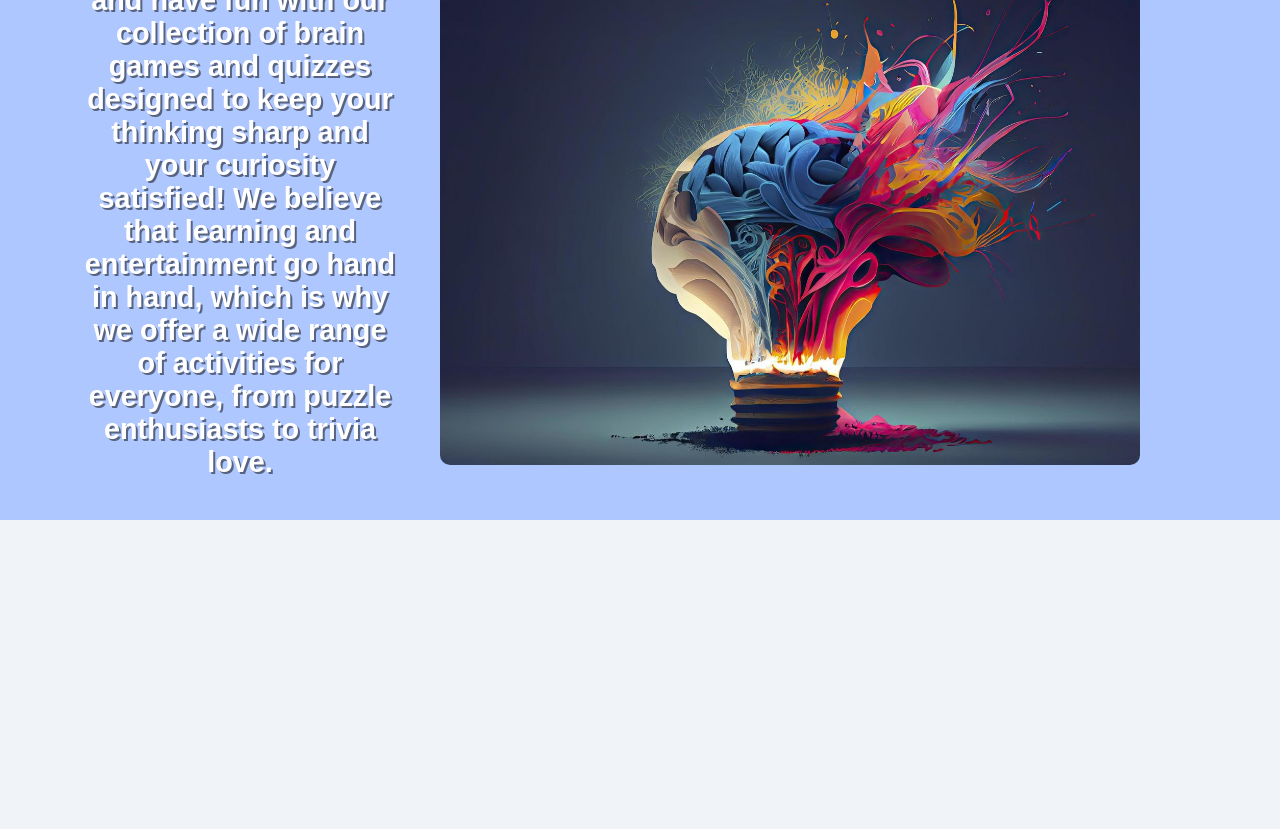
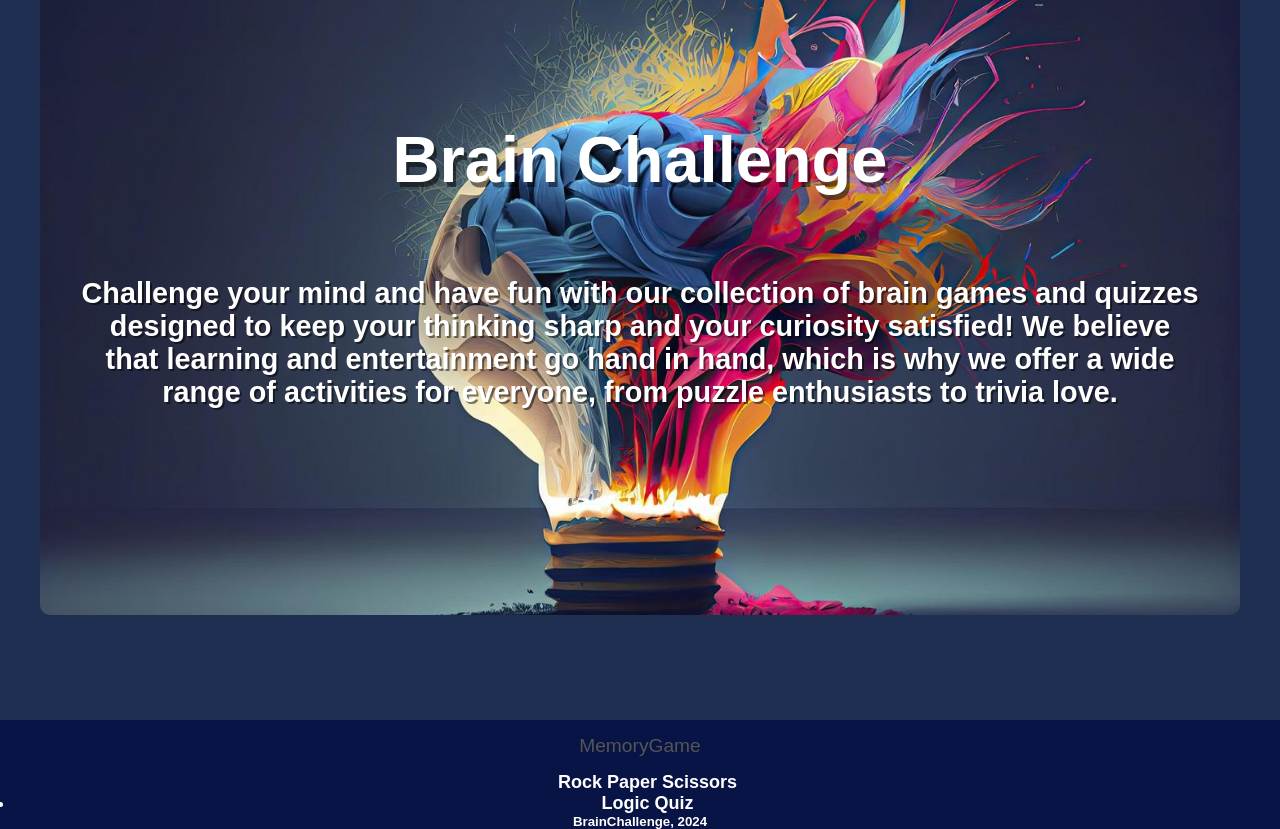
Before and after one commit to Urannni/BrainChallenge, a React (Create React App) app: page / in a window 1280 px wide. Shown: the part 280-1109 px from the top of the page. Before the commit the page ends 800 px from the top, so only its background shows below. Built offline with nearby package versions, Linux system fonts and the light colour scheme.

Commit message:
fixed stuff

```diff
--- a/src/App.css
+++ b/src/App.css
@@ -3,7 +3,7 @@
   flex-direction: column;
   align-items: center;
   justify-content: center;
-  background: #afc7ff;
+  background: #1e2f52;
   width: 100%;
   min-height: 100%;
   color: white;
@@ -11,7 +11,7 @@
 /* Navbar */
 .navbar {
   width: 100%;
-  background-color: #6392ff;
+  background: #1f3c7e;
   display: flex;
   justify-content: center;
   align-items: center;
@@ -103,12 +103,27 @@
   text-shadow: 2px 2px rgba(0, 0, 0, 0.5);
   margin: 40px;
 }
-
+.heroh1{
+  color: #fff;
+  text-shadow: 3px 5px rgba(0, 0, 0, 0.5);
+  margin: 40px;
+  text-align: left;
+  font-size: 65px;
+}
 .brainbulb {
-  height: 500px;
-  width: 700px;
+  width: 1200px;
+  height: 700px;
   border-radius: 10px;
-  margin-right: 100px;
+  background: url(./assets/brain-light-bulb.jpg);
+  background-repeat: no-repeat;
+  background-position: center;
+  background-size: cover;
+  display: flex;
+  justify-content: center;
+  align-items: center;
+  text-align: center;
+  flex-direction: column;
+  margin-top: 100px;
 }
 
 
@@ -123,11 +138,15 @@
     height: 300px;
     width: 400px;
     margin: 25px;
+    padding: 20px;
   }
 
   .heroh2 {
     margin: auto;
-    font-size: 18px;
+    font-size: 12px;
+  }
+  .heroh1{
+    font-size: 20px;
   }
 }
 .t404{
--- a/src/components/Footer.css
+++ b/src/components/Footer.css
@@ -0,0 +1,5 @@
+footer{
+    background-color: #091446;
+    width: 100%;
+    height: auto;
+}
--- a/src/components/Footer.jsx
+++ b/src/components/Footer.jsx
@@ -1,14 +1,21 @@
-import React from 'react';
+import React from "react";
+import { Link } from "react-router-dom";
+
 function Footer() {
   return (
     <footer>
       <div className="links">
         <p>MemoryGame</p>
-                <p>Rock Paper Scissors</p>
-                <p>Quiz</p>
-                <img src="../assets/twitter.png" alt="" />
-                <img src="../assets/yt.png" alt="" />
-                <img src="../assets/fb.png" alt="" />
+        <ul className="footer-links">
+          <li>
+            <Link to="/Game" className="nav-link navbar-link">Rock Paper Scissors</Link>
+          </li>
+          <li className="nav-link">
+            <Link to="/Quiz" className="navbar-link">
+              Logic Quiz
+            </Link>
+          </li>
+        </ul>
         <h5>BrainChallenge, 2024</h5>
       </div>
     </footer>
--- a/src/components/Game.css
+++ b/src/components/Game.css
@@ -7,7 +7,6 @@
   .App {
     background-color: #9dcaff;
     position: relative;
-    overflow: hidden;
     height: 100vh;
   }
 
@@ -81,10 +80,14 @@
     position: relative;
     display: flex;
     height: 75vh;
-    justify-content: space-between;
+    justify-content: space-evenly;
+    padding: 0 5%;
+    gap: 60%;
   }
 
+
   .ai-hand {
+    display: flex;
     height: 85vh;
     transform: rotate(50deg);
   }
--- a/src/components/Game.jsx
+++ b/src/components/Game.jsx
@@ -70,7 +70,7 @@ function Game() {
         setWinText("AI Wins!");
         return "ai";
       }
-    }, 1000)
+    }, 200)
   }
 
   function choice(choice) {
@@ -114,10 +114,10 @@ function Game() {
           <li>
           </li>
           <li>
-            <Link className="nav-link navbar-link" to="/MemoryCards">Memory</Link>
+            <Link className="nav-link navbar-link" to="/MemoryCards">Memory Game</Link>
           </li>
           <li className="nav-link">
-              <Link to="/Quiz" className="navbar-link">Quiz</Link>
+              <Link to="/Quiz" className="navbar-link">Logic Quiz</Link>
           </li>
         </ul>
       </nav>
--- a/src/components/Home.jsx
+++ b/src/components/Home.jsx
@@ -2,8 +2,9 @@ import React from "react";
 import "../App.css";
 import { Link } from "react-router-dom";
 import logo from "../assets/brainlogo.png";
-import brainlightbulb from "../assets/brain-light-bulb.jpg";
 import Footer from "./Footer";
+import "./Footer.css";
+
 function Home() {
   return (
     <div className="App-header">
@@ -33,12 +34,17 @@ function Home() {
 
       <div className="content">
         <div className="herosection">
+
+          <div className="brainbulb">
+
+            <h1 className="heroh1">Brain Challenge</h1>
         <h2 className="heroh2">Challenge your mind and have fun with our collection of
           brain games and quizzes designed to keep your thinking sharp
           and your curiosity satisfied! We believe that learning and
           entertainment go hand in hand, which is why we offer a wide
           range of activities for everyone, from puzzle enthusiasts to trivia love.</h2>
-          <img src={brainlightbulb} alt="Brain light bulb" className="brainbulb"/>
+          </div>
+
         </div>
       </div>
       <Footer/>
--- a/src/components/MemoryCards.css
+++ b/src/components/MemoryCards.css
@@ -8,10 +8,10 @@ body {
 
 .Appads {
   padding: 20px;
+  color: #eee;
 }
-.space{
-  height: 200px;
-  background-color: #fff;
+.h1{
+  color: #eee;
 }
 /* Navbar */
 .navbar {
@@ -152,7 +152,7 @@ h2 {
   margin-top: 20px;
 }
 .div{
-  margin-top: -280px;
+  margin-top: -100px;
 }
 /* For large screens: 3 cards horizontally and 6 vertically */
 @media (max-width: 600px) {
--- a/src/components/MemoryCards.jsx
+++ b/src/components/MemoryCards.jsx
@@ -131,7 +131,7 @@ function MemoryCards() {
             </Link>
           </li>
           <li>
-            <Link className="nav-link navbar-link">Rock Paper Scissors Shoot!</Link>
+            <Link to="/Game" className="nav-link navbar-link">Rock Paper Scissors Shoot!</Link>
           </li>
           <li className="nav-link">
             <Link to="/Quiz" className="navbar-link">
@@ -141,7 +141,7 @@ function MemoryCards() {
         </ul>
       </nav>
       <div className="div">
-      <h1>Memory Cards</h1>
+      <h1 className="h1">Memory Cards</h1>
       <button onClick={shuffleCards}>New Game</button>
       <p>Turns: {turns}</p>
       {winMessage}
@@ -165,7 +165,6 @@ function MemoryCards() {
         ))}
       </div>
       </div>
-<div className="space"></div>
     </div>
   );
 }
--- a/src/components/Score.jsx
+++ b/src/components/Score.jsx
@@ -7,11 +7,11 @@ function Score(props) {
     return (
         <div className='score'>
             <div className="ai-score">
-                <h1>{props.aiScore}</h1>
+                <h1 className='h1'>{props.aiScore}</h1>
                 <h2>AI</h2>
             </div>
             <div className="human-score">
-                <h1>{props.humanScore}</h1>
+                <h1 className='h1'>{props.humanScore}</h1>
                 <h2>{displayName}</h2>
             </div>
         </div>
```
Lines whose indentation alone changed are shown as unchanged.
